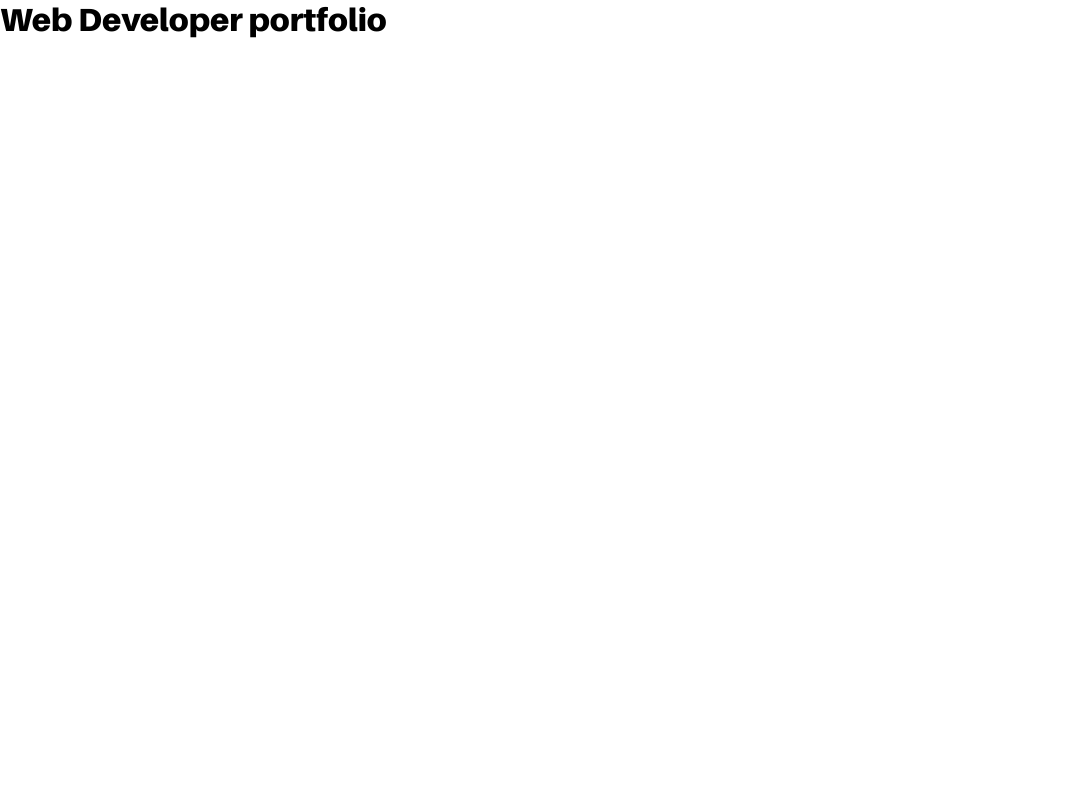
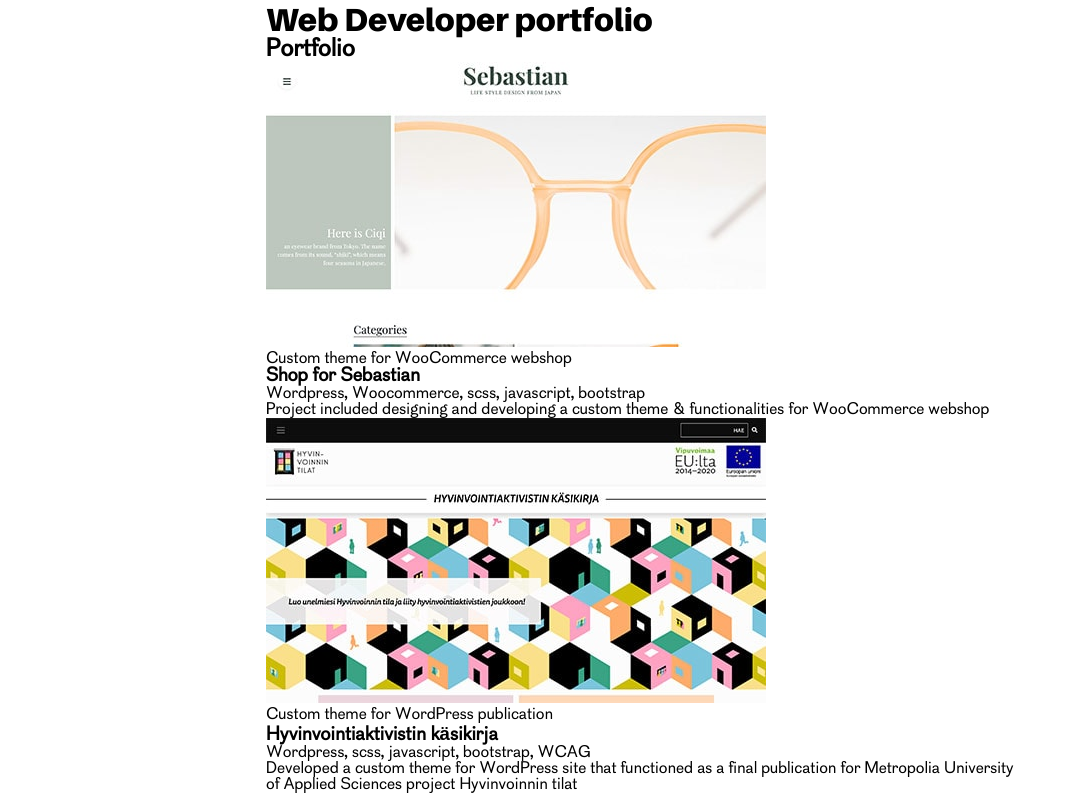
Before and after one commit to jukka-is/dev-portfolio, a Next.js app: page / in a window 1280 px wide. Shown: the whole page, without its empty margins (0-1076 px from the left). Built offline with nearby package versions, Linux system fonts and the light colour scheme.

Commit message:
added header wrapper, reading of markdown files as static props

```diff
--- a/pages/_app.js
+++ b/pages/_app.js
@@ -1,7 +1,16 @@
-import '../styles/globals.css'
+import Header from '../components/Header';
+import '../styles/globals.css';
 
 function MyApp({ Component, pageProps }) {
-  return <Component {...pageProps} />
+  return (
+    <>
+      <Header />
+
+      <main className="container">
+        <Component {...pageProps} />
+      </main>
+    </>
+  );
 }
 
-export default MyApp
+export default MyApp;
--- a/pages/index.js
+++ b/pages/index.js
@@ -1,12 +1,51 @@
+import fs from 'fs';
+import path from 'path';
+import matter from 'gray-matter';
+import Portfolio_Item from '../components/Portfolio_Item';
 import Head from 'next/head';
 
-export default function Home() {
+export default function Home({ portfolio_items }) {
   return (
     <div>
       <Head>
         <title>Web Developer portfolio - Jukka Isokoski</title>
       </Head>
       <h1>Web Developer portfolio</h1>
+
+      <h2>Portfolio</h2>
+      <div>
+        {portfolio_items.map((item, index) => (
+          <Portfolio_Item item={item} />
+        ))}
+      </div>
     </div>
   );
 }
+
+export async function getStaticProps() {
+  // get files from portfolio_items directory
+  const files = fs.readdirSync(path.join('portfolio_items'));
+
+  //create slug and get frontmatter for each portfolio item
+  const portfolio_items = files.map((filename) => {
+    const slug = filename.replace('.md', '');
+
+    //frontmatter
+    const markdownWithMeta = fs.readFileSync(
+      path.join('portfolio_items', filename),
+      'utf-8'
+    );
+    const { data: meta } = matter(markdownWithMeta);
+
+    return {
+      slug,
+      meta,
+    };
+  });
+
+  return {
+    props: {
+      portfolio_items: portfolio_items,
+    },
+  };
+}
--- a/styles/globals.css
+++ b/styles/globals.css
@@ -138,3 +138,10 @@
   font-family: 'Aileron', sans-serif;
   font-weight: 900;
 }
+
+.container {
+  max-width: 768px;
+  margin: auto;
+  overflow: auto;
+  padding: 0 10px;
+}
```
